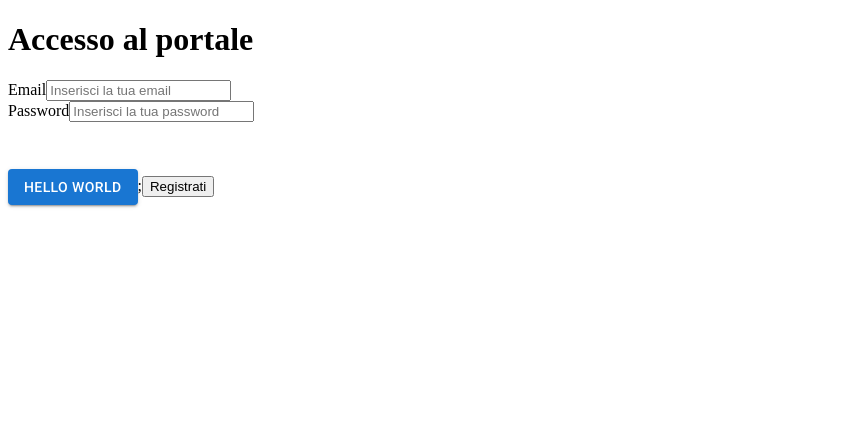
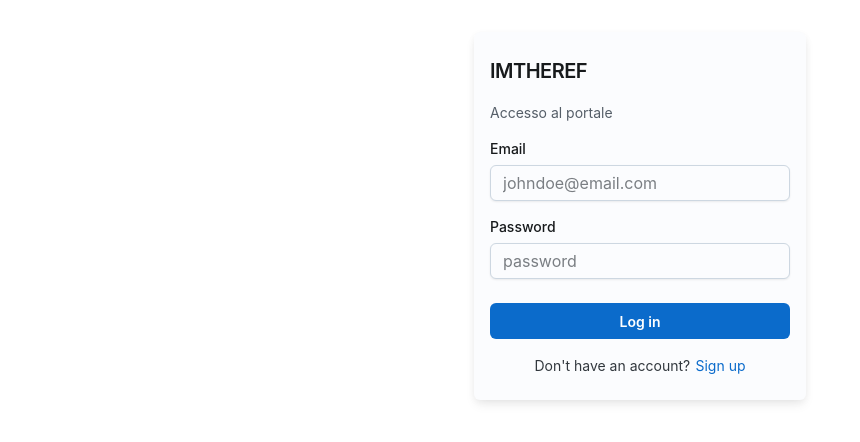
Before and after one commit to DavideSignorelli/imtheref, a React (Vite) app in the folder frontend/: page /login in a window 1280 px wide. Shown: the top 442 px of the page, without its empty margins (0-860 px from the left). Built offline with nearby package versions, Linux system fonts and the light colour scheme; no server answers.

Commit message:
ci provo

```diff
--- a/frontend/src/pages/login.jsx
+++ b/frontend/src/pages/login.jsx
@@ -1,8 +1,35 @@
+import * as React from 'react';
 import { useState, useEffect } from 'react';
 import { Link, useNavigate } from 'react-router-dom';
-import Button from '@mui/material/Button';
+import Button from '@mui/joy/Button';
+import Links from '@mui/joy/Link';
+import { CssVarsProvider, useColorScheme } from '@mui/joy/styles';
+import FormControl from '@mui/joy/FormControl';
+import FormLabel from '@mui/joy/FormLabel';
+import Input from '@mui/joy/Input';
+import Typography from '@mui/joy/Typography';
+import Sheet from '@mui/joy/Sheet';
+import useMediaQuery from '@mui/material/useMediaQuery';
+import { createTheme, ThemeProvider } from '@mui/material/styles';
+import { CssBaseline } from '@mui/material';
+
+
+
+
 
 function Login() {
+    const prefersDarkMode = useMediaQuery('(prefers-color-scheme: dark)');
+    const theme = React.useMemo(
+        () =>
+            createTheme({
+                palette: {
+                    mode: prefersDarkMode ? 'dark' : 'light',
+                },
+            }),
+        [prefersDarkMode],
+    );
+
+
     const [email, setEmail] = useState("");
     const [password, setPassword] = useState();
     const navigate = useNavigate();
@@ -47,40 +74,61 @@ function Login() {
 
 
     return (
-        <div id="box">
-            <div>
-                <h1>Accesso al portale</h1>
-                <form onSubmit={login}>
-                    <div>
-                        <label htmlFor="email">Email</label>
-                        <input onChange={(event) => setEmail(event.target.value)}
-                            type="text"
-                            id="email"
-                            name="email"
-                            placeholder="Inserisci la tua email"
-                            required=""
-                        />
-                    </div>
-                    <div>
-                        <label htmlFor="password">Password</label>
-                        <input onChange={(event) => setPassword(event.target.value)}
-                            type="password"
-                            id="password"
-                            name="password"
-                            placeholder="Inserisci la tua password"
-                            required=""
-                        />
-                        <p id='loginErrato' style={{ color: 'red', fontSize: '15px', visibility: 'hidden' }}>*L'Email o la Password sono sbagliati</p>
-                    </div>
-                    <div>
-                        <Button onClick={login} id="loginButton" variant="contained">Hello world</Button>;
-                        <Link to="/signup">
-                            <button id="resetPasswordButton">Registrati</button>
-                        </Link>
-                    </div>
-                </form>
-            </div>
-        </div>
+        <CssVarsProvider>
+            <Sheet
+                sx={{
+                    width: 300,
+                    mx: 'auto', // margin left & right
+                    my: 4, // margin top & bottom
+                    py: 3, // padding top & bottom
+                    px: 2, // padding left & right
+                    display: 'flex',
+                    flexDirection: 'column',
+                    gap: 2,
+                    borderRadius: 'sm',
+                    boxShadow: 'md',
+                }}
+            >
+                <Typography level="h4" component="h1">
+                    IMTHEREF
+                </Typography>
+                <Typography level="body-sm">Accesso al portale</Typography>
+                <FormControl>
+                    <FormLabel>Email</FormLabel>
+                    <Input
+                        // html input attribute
+                        name="email"
+                        type="email"
+                        placeholder="johndoe@email.com"
+                        onChange={(event) => setEmail(event.target.value)}
+                    />
+                </FormControl>
+                <FormControl>
+                    <FormLabel>Password</FormLabel>
+                    <Input
+                        name="password"
+                        type="password"
+                        placeholder="password"
+                        onChange={(event) => setPassword(event.target.value)}
+                    />
+                </FormControl>
+                <Button
+                    sx={{ mt: 1 /* margin top */ }}
+                    onClick={login}
+
+                >
+                    Log in
+                </Button>
+                <Typography
+                    endDecorator={<Links href="/signup">Sign up</Links>}
+                    fontSize="sm"
+                    sx={{ alignSelf: 'center' }}
+                >
+                    Don't have an account?
+                </Typography>
+
+            </Sheet>
+        </CssVarsProvider>
     );
 }
 
```
